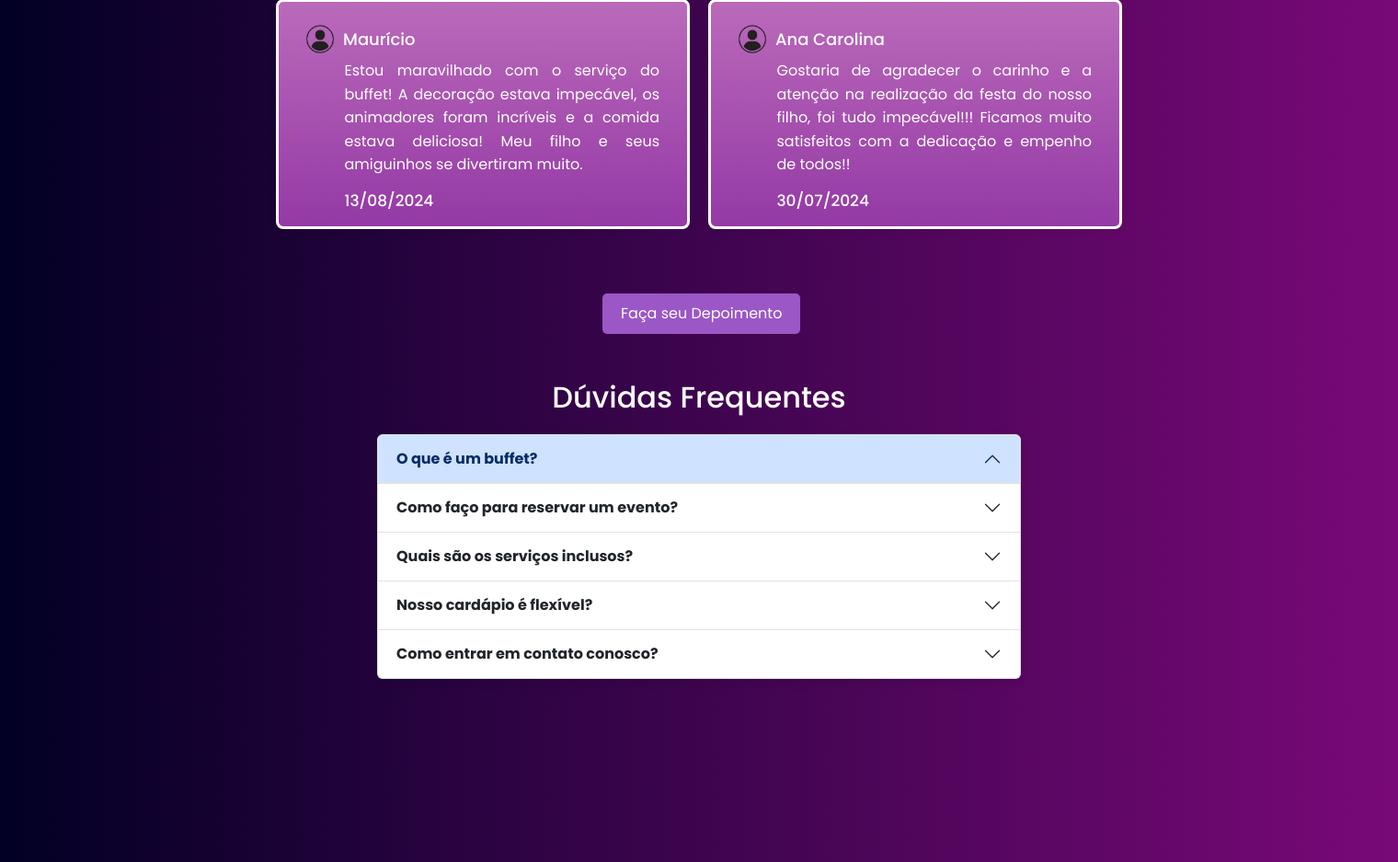
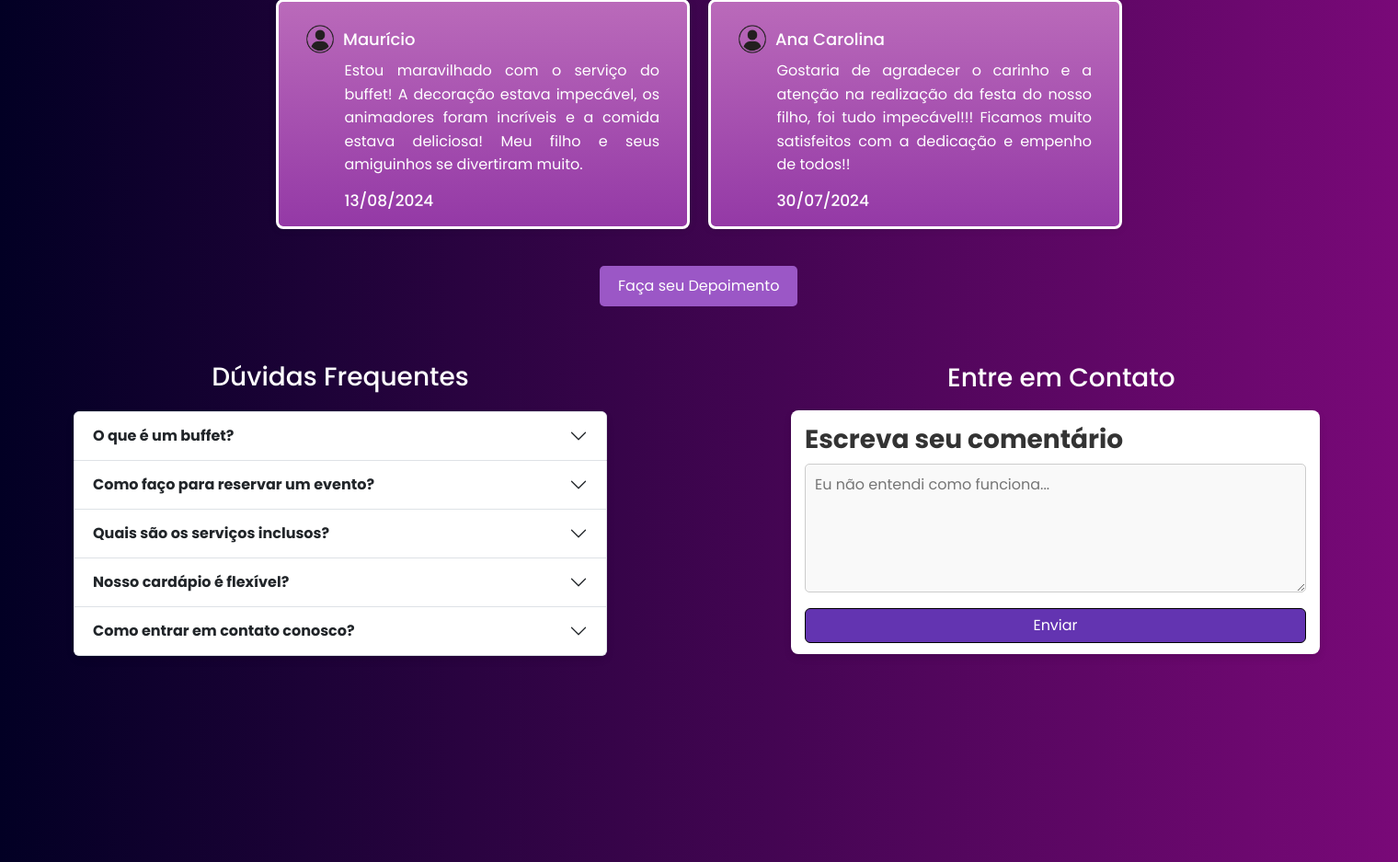
Before and after one commit to kbf0k/SOFTDEV, a PHP site: page /html/feedbacks.html in a window 1520 px wide. Shown: the part 585-1522 px from the top of the page at 92% size. Run offline with PHP 8.4, Linux system fonts and the light colour scheme.

Commit message:
avanco legal feedback

```diff
--- a/css/feedbacks.css
+++ b/css/feedbacks.css
@@ -233,8 +233,8 @@ main {
     cursor: pointer;
     font-size: 16px;
     margin-bottom: 20px;
-    margin-top: 40px;
-    margin-left: 275px;
+    margin-top: 30px;
+    margin-left: 652px;
 }
 
 .modal-footer button {
@@ -254,92 +254,127 @@ main {
     background-color: rgb(226, 2, 211);
 }
 
-
-#faq {
-    max-width: 800px;
-    margin: auto;
+#duvidas {
+    display: flex;
+    flex-direction: column;
+    align-items: center;
+    margin-left: 60px;
+    max-width: 1200px;
     padding: 20px;
+    margin-bottom: 20px;
 }
 
-body {
-    background-color: #f8f9fa;
-    /* Cor de fundo da página */
+#titleDuvidas {
+    margin-bottom: 20px;
+    margin-top: 20px;
+    color: white;
+    margin-right: 580px;
+}
+
+.duvidas-comentarios {
+    display: flex;
+    gap: 110px;
+    width: 100%;
+    justify-content: space-between;
 }
 
 .accordion {
-    max-width: 700px;
-    /* Largura máxima do acordeão */
-    margin: 20px auto;
-    /* Centraliza o acordeão na página */
+    flex: 1;
+    max-width: 50%;
     border-radius: 8px;
-    /* Borda arredondada */
     box-shadow: 0 4px 8px rgba(0, 0, 0, 0.1);
-    /* Sombra para o acordeão */
-    margin-bottom: -20px;
-    /* Remove o espaçamento inferior do acordeão */
+}
+.comment-section{
+    flex: 1;
+    width: 575px;
+    height: 265px;
+    border-radius: 8px;
+    box-shadow: 0 4px 8px rgba(0, 0, 0, 0.1);
+    padding: 15px;
+    background-color: #fff;
+    margin-top: -182px;
+}
+.comment-section h3 {
+    font-weight: bold;
+    color: #333;
+    margin-bottom: 10px;
 }
 
+.comment-section textarea {
+    width: 100%;             /* Largura total do contêiner */
+    max-width: 600px;       /* Largura máxima do textarea */
+    min-height: 140px;      /* Altura mínima */
+    padding: 10px;          /* Espaçamento interno */
+    border: 1px solid #ccc; /* Borda cinza clara */
+    border-radius: 5px;     /* Bordas arredondadas */
+    resize: vertical;       /* Permite redimensionar verticalmente */
+    font-size: 16px;        /* Tamanho da fonte */
+    color: #333;            /* Cor do texto */
+    background-color: #f9f9f9; /* Cor de fundo clara */
+    transition: border-color 0.3s, box-shadow 0.3s; /* Transições suaves */
+}
+
+.comment-section button {
+    margin-top: 10px;
+    width: 100%;
+    background-color: #6334B1;
+    border: 1px solid black;
+}
+.comment-section button:hover{
+    background-color: #490961;
+    cursor: pointer;
+}
+.comment-section button:active{
+    color: black;
+}
+#contato{
+   margin-right:-270px ;
+   width: 650px;
+}
+#contatotitle{
+    color: white;
+    margin-bottom: 200px;
+    margin-top: -53px;
+    margin-left: 170px;
+}
+
+/* Estilos específicos do acordeão */
 .accordion-item {
     border: none;
-    /* Remove bordas padrão do Bootstrap */
 }
 
 .accordion-button {
     background-color: #6f42c1;
-    /* Roxo */
     color: white;
-    /* Cor do texto */
     font-weight: bold;
-    /* Negrito para o texto */
     border: none;
-    /* Remove borda padrão do botão */
     transition: background-color 0.3s ease;
-    /* Efeito de transição */
 }
 
 .accordion-button:hover {
     background-color: #9b59b6;
-    /* Roxo mais claro ao passar o mouse */
 }
 
-/* Estilo para evitar o fundo azul quando clicado ou focado */
 .accordion-button:focus,
 .accordion-button:focus-visible {
     background-color: #6f42c1;
-    /* Mantém o fundo roxo quando ativo */
     color: white;
-    /* Mantém a cor do texto branca */
     outline: none;
-    /* Remove a borda padrão ao focar */
 }
 
 .accordion-button:not(.collapsed) {
     background-color: #6f42c1;
-    /* Mantém o fundo roxo quando ativo */
     color: white;
-    /* Mantém a cor do texto branca */
 }
 
 .accordion-collapse {
     background-color: #f5c9e8;
-    /* Rosa claro para o fundo do corpo do acordeão */
 }
 
 .accordion-body {
     color: #333;
-    /* Cor do texto do corpo */
     padding: 1rem;
-    /* Espaçamento interno do corpo */
 }
-
-#titleDuvidas {
-    margin-bottom: 20px;
-    margin-top: 10px;
-    color: white;
-    display: flex;
-    justify-content: center;
-}
-
 footer {
     position: relative;
     background: linear-gradient(90deg, #66257E, #6334B1, #B943E4);
--- a/html/feedbacks.html
+++ b/html/feedbacks.html
@@ -164,12 +164,15 @@
                     </div>
                 </div>
             </section>
-            <section>
-                <h2 id="titleDuvidas">Dúvidas Frequentes</h2>
+            <section id="duvidas">
+                <h3 id="titleDuvidas">Dúvidas Frequentes</h3>
+                <div class="duvidas-comentarios">
+
+                    <!-- Acordeão de Dúvidas -->
                     <div class="accordion" id="accordionExample">
                         <div class="accordion-item">
                             <h2 class="accordion-header" id="headingOne">
-                            <button class="accordion-button" type="button" data-bs-toggle="collapse"
+                                <button class="accordion-button collapsed" type="button" data-bs-toggle="collapse"
                                     data-bs-target="#collapseOne" aria-expanded="false" aria-controls="collapseOne">
                                     O que é um buffet?
                                 </button>
@@ -178,8 +181,7 @@
                                 data-bs-parent="#accordionExample">
                                 <div class="accordion-body">
                                     O buffet é um serviço que oferece alimentação e entretenimento para eventos, como festas
-                                e
-                                celebrações, garantindo uma experiência completa para os convidados.
+                                    e celebrações, garantindo uma experiência completa para os convidados.
                                 </div>
                             </div>
                         </div>
@@ -194,8 +196,7 @@
                                 data-bs-parent="#accordionExample">
                                 <div class="accordion-body">
                                     Para reservar um evento, você deve entrar em contato conosco através do nosso formulário
-                                de
-                                contato presente na página de <a href="orcamento.html">orçamento</a>. Estamos à
+                                    de contato presente na página de <a href="orcamento.html">orçamento</a>. Estamos à
                                     disposição para ajudar com todos os detalhes.
                                 </div>
                             </div>
@@ -211,8 +212,7 @@
                                 data-bs-parent="#accordionExample">
                                 <div class="accordion-body">
                                     Nossos serviços incluem alimentação, decoração, animação e muito mais. Para uma lista
-                                completa,
-                                consulte nossa página de <a href="orcamento.html">orçamento</a> ou <a
+                                    completa, consulte nossa página de <a href="orcamento.html">orçamento</a> ou <a
                                         href="cardapio.html">cardápio</a> entre em contato para mais informações.
                                 </div>
                             </div>
@@ -242,13 +242,24 @@
                             <div id="collapseSix" class="accordion-collapse collapse" aria-labelledby="headingSix"
                                 data-bs-parent="#accordionExample">
                                 <div class="accordion-body">
-                                Consulte nossa área de mensagem logo abaixo nessa mesma página, faça sua pergunta e
+                                    Consulte nossa área de mensagem logo abaixo nessa mesma página, faça sua pergunta eventoNT
                                     receberá a resposta em poucos minutos.
                                 </div>
                             </div>
                         </div>
+                    </div>
 
+                    <!-- Seção de Comentários -->
+                    <div id="contato">
+                        <h3 id="contatotitle">Entre em Contato</h3>
+                       <div class="comment-section">
+                           <h3>Escreva seu comentário</h3>
+                           <textarea placeholder="Eu não entendi como funciona..."></textarea>
+                           <button type="button" class="btn btn-primary">Enviar</button>
+                       </div>
+                    </div>
 
+                </div>
             </section>
     </main>
     <footer>
```
Also changed, not shown: javascript/feedbacks.js (+17 -23 lines). Lines whose indentation alone changed are shown as unchanged.
